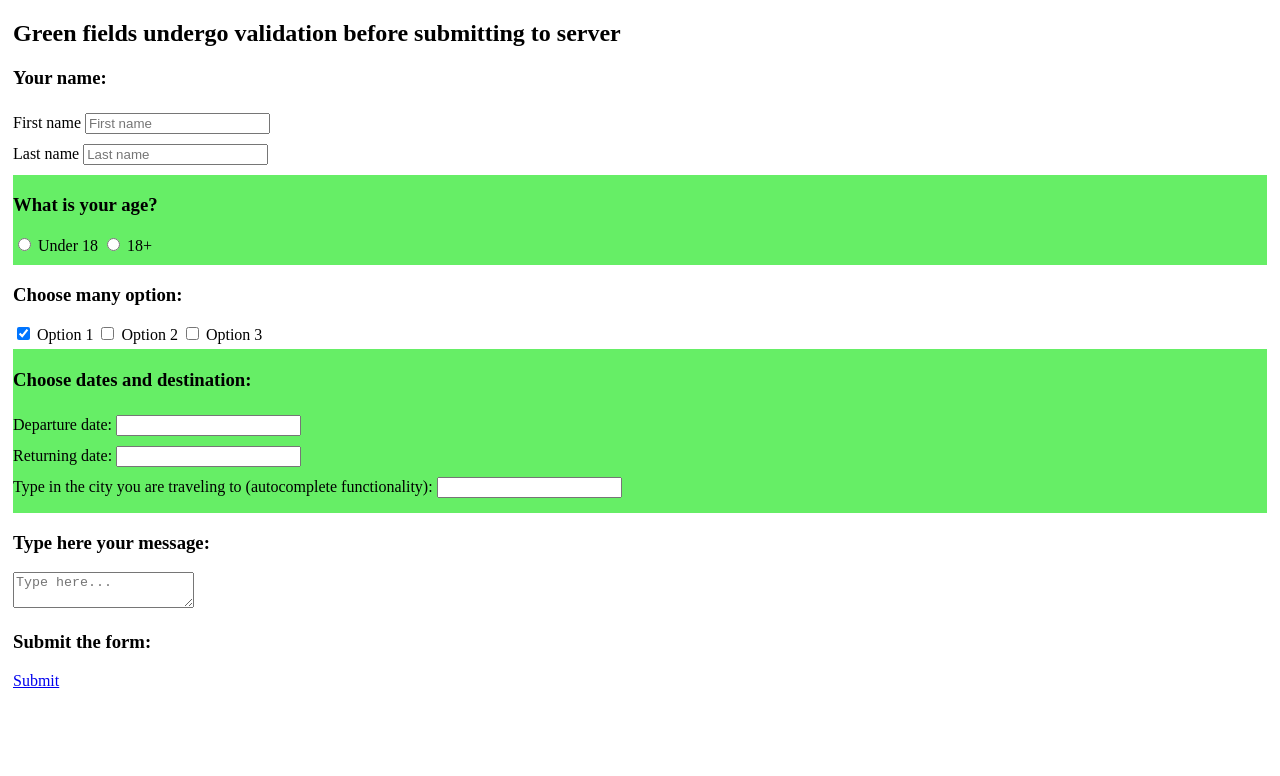
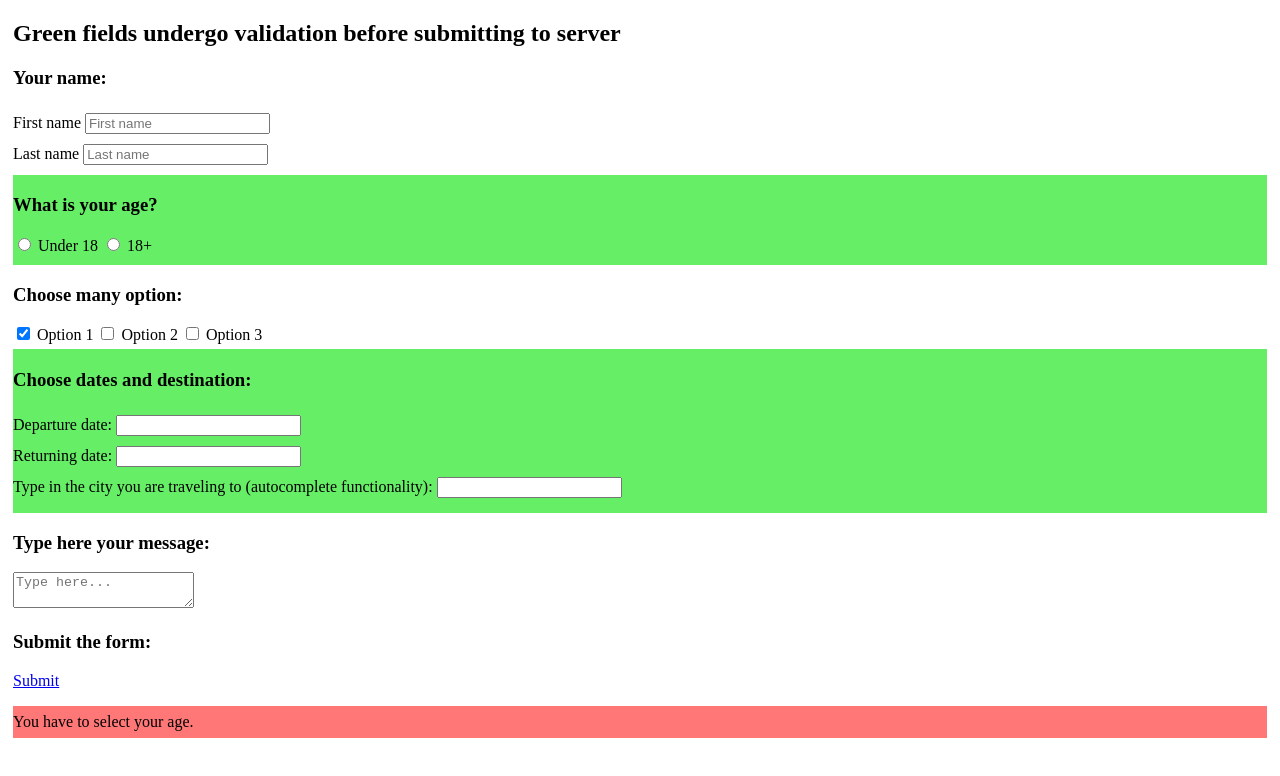
Before and after one commit to rob-now/Web-forms, a plain HTML site: page index.html in a window 1280 px wide. Both pictures are taken after a click on the link "Submit". Drawn offline with nearby package versions, Linux system fonts and the light colour scheme.

Commit message:
Removing error message before appending new one in all cases

```diff
--- a/script.js
+++ b/script.js
@@ -43,22 +43,24 @@ $(document).ready(function () {
         var departureDate = $("#departure").val();
         var returningDate = $("#returning").val();
         var destinationVal = $("#form-destination").val();
+        var detachMessage = $("#submit-message").children("p").detach();
 
         // Function for error message
         function errorMessage(message) {
+            detachMessage;
             return $("#submit-message").append("<p>" + message + "</p>").addClass("message-error").fadeIn("fast");
         }
 
         // Function for validation success
         function successMessage(message) {
+            detachMessage;
             return $("#submit-message").append("<p>" + message + "</p>").addClass("message-success").fadeIn("fast");
         }
 
         // Validating age
         if (!radioChecked) { // When no option is selected
-            $("#submit-message").
             errorMessage("You have to select your age.");
-        } else if (radioChecked == "Under 18") {
+        } else if (radioChecked === "Under 18") {
             errorMessage("You selected '" + radioChecked + "'. You may not place the order.");
         }
         // Validating dates and destination
@@ -82,6 +84,6 @@ $(document).ready(function () {
     });
 });
 
-// 1. Usunac message po ponownym kliknięciu submit
+// ++ 1. Usunac message po ponownym kliknięciu submit
 // 2. Podświetlić pole do ktorego odnosi sie error message
 // 3. Usunac podwietlenie z pol po ponownym kliknieciu submit
```
Also changed, not shown: index.html (+3 -1 lines).
